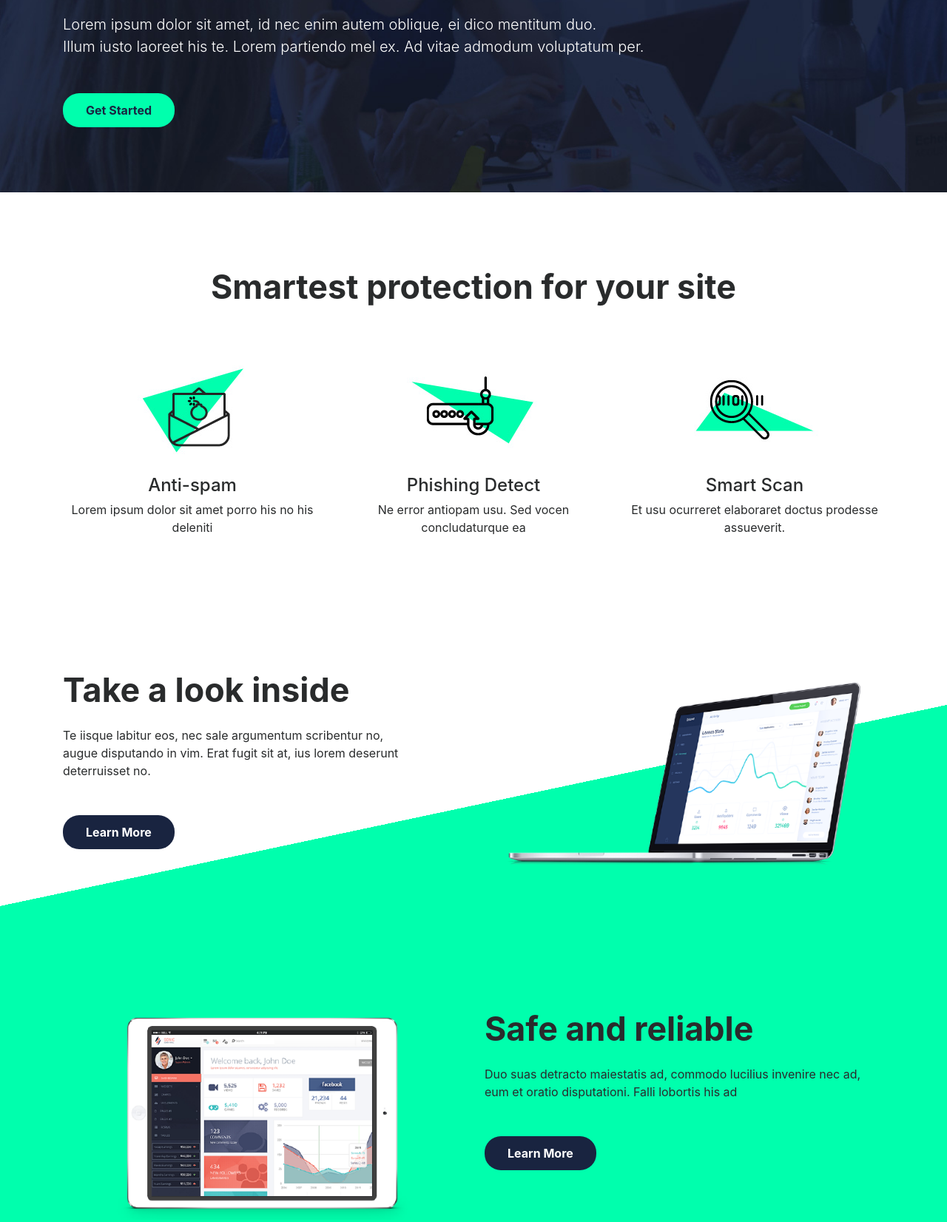
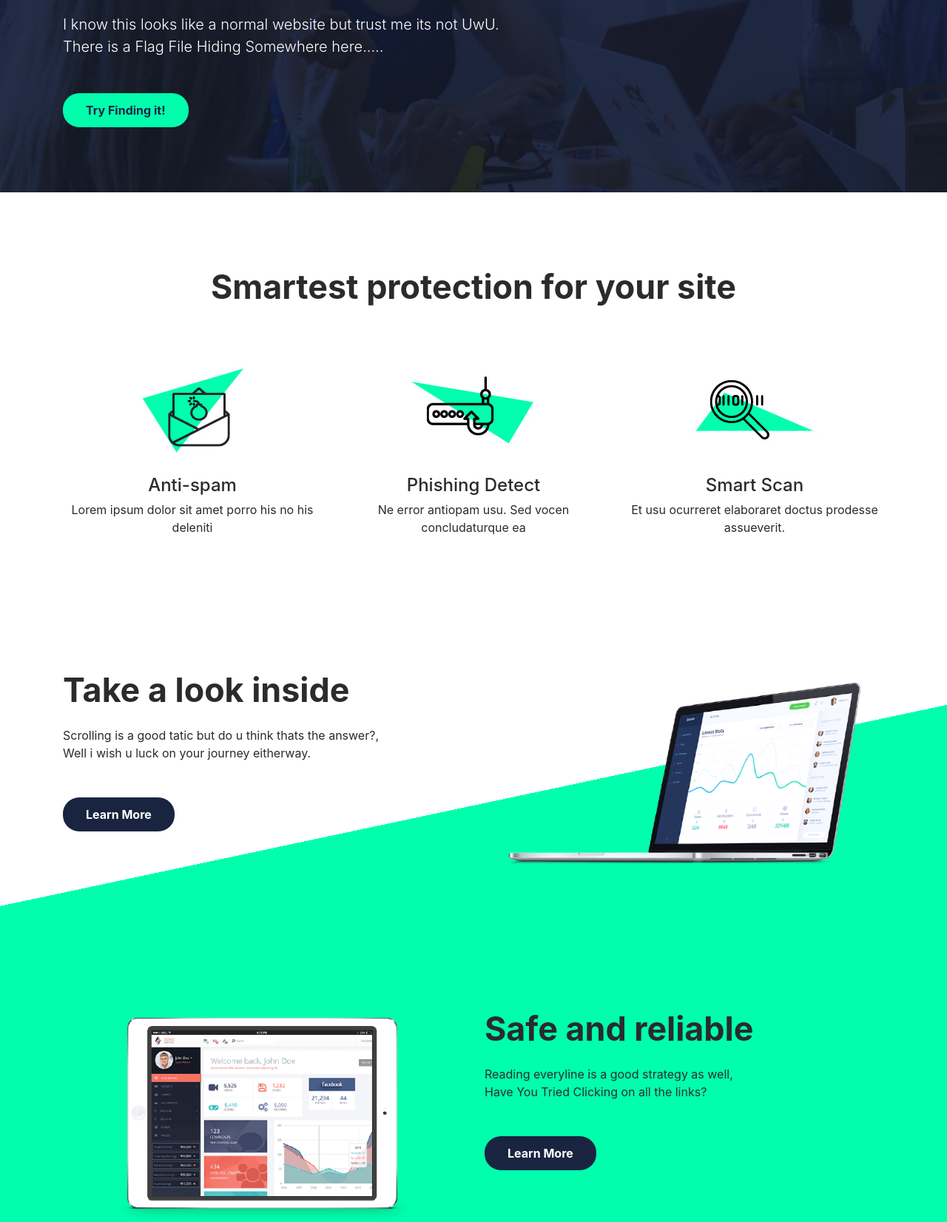
Before and after one commit to Jyublee/ctf.github.io, a plain HTML site: page index.html in a window 1280 px wide. Shown: the part 380-2032 px from the top of the page at 74% size. Drawn offline with Linux system fonts and the light colour scheme.

Commit message:
Update index.html

```diff
--- a/index.html
+++ b/index.html
@@ -3,8 +3,8 @@
 <head>
     <meta charset="UTF-8">
     <meta name="viewport" content="width=device-width, initial-scale=1, shrink-to-fit=no">
-    <title>Bootstrap Template Atlas</title>
-    <meta name="description" content="Free bootstrap template Atlas">
+    <title>Suspicious Website Atlas</title>
+    <meta name="description" content="Suspicious Website">
     <link rel="icon" href="img/favicon.png" sizes="32x32" type="image/png">
     <!-- custom.css -->
     <link rel="stylesheet" href="css/custom.css">
@@ -36,10 +36,10 @@
             	To Start Business
             </h1>
             <p data-aos="fade" data-aos-easing="linear" data-aos-duration="1000" data-aos-once="true" class="lead text-white my-4">
-                Lorem ipsum dolor sit amet, id nec enim autem oblique, ei dico mentitum duo.
-                <br> Illum iusto laoreet his te. Lorem partiendo mel ex. Ad vitae admodum voluptatum per.
+                I know this looks like a normal website but trust me its not UwU.
+                <br> There is a Flag File Hiding Somewhere here.....
             </p>
-            <a href="#" data-aos="fade" data-aos-easing="linear" data-aos-duration="1000" data-aos-once="true" class="btn my-4 font-weight-bold atlas-cta cta-green">Get Started</a>
+            <a href="#" data-aos="fade" data-aos-easing="linear" data-aos-duration="1000" data-aos-once="true" class="btn my-4 font-weight-bold atlas-cta cta-green">Try Finding it!</a>
         </div>
     </div>
     <!-- three-blcok -->
@@ -69,8 +69,8 @@
             <div class="row justify-content-between text-center text-md-left">
                 <div data-aos="fade-right" data-aos-duration="1000" data-aos-once="true" class="col-md-6">
                     <h2 class="font-weight-bold">Take a look inside</h2>
-                    <p class="my-4">Te iisque labitur eos, nec sale argumentum scribentur no,
-                        <br> augue disputando in vim. Erat fugit sit at, ius lorem deserunt deterruisset no.</p>
+                    <p class="my-4">Scrolling is a good tatic but do u think thats the answer?,
+                        <br> Well i wish u luck on your journey eitherway.</p>
                     <a href="#" class="btn my-4 font-weight-bold atlas-cta cta-blue">Learn More</a>
                 </div>
                 <div data-aos="fade-left" data-aos-duration="1000" data-aos-once="true" class="col-md-6 align-self-center">
@@ -86,8 +86,8 @@
                 <div data-aos="fade-left" data-aos-duration="1000" data-aos-once="true" class="col-md-6 flex-md-last">
                     <h2 class="font-weight-bold">Safe and reliable</h2>
                     <p class="my-4">
-                        Duo suas detracto maiestatis ad, commodo lucilius invenire nec ad,
-                        <br> eum et oratio disputationi. Falli lobortis his ad
+                        Reading everyline is a good strategy as well,
+                        <br> Have You Tried Clicking on all the links?
                     </p>
                     <a href="#" class="btn my-4 font-weight-bold atlas-cta cta-blue">Learn More</a>
                 </div>
@@ -169,8 +169,8 @@
                 <div class="col-md-6 text-white">
                     <h2 class="font-weight-bold">Contact Us</h2>
                     <p class="my-4">
-                        Te iisque labitur eos, nec sale argumentum scribentur,
-                        <br> augue disputando in vim. Erat fugit sit at, ius lorem.
+                         Maybe entering something into this text box will help,
+                        <br> This was a bit more difficult than you though huh?.
                     </p>
                     <ul class="list-unstyled">
                         <li>Email : company_email@com</li>
```
